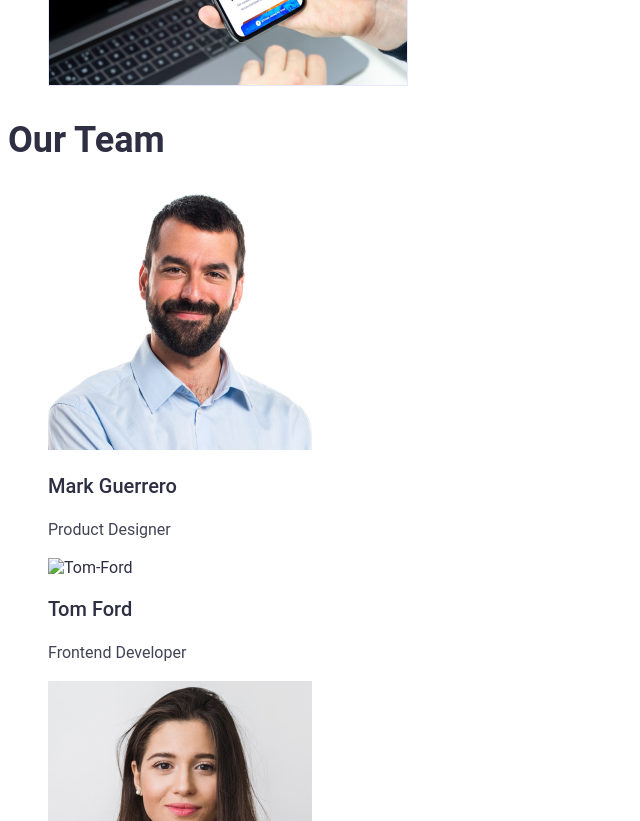
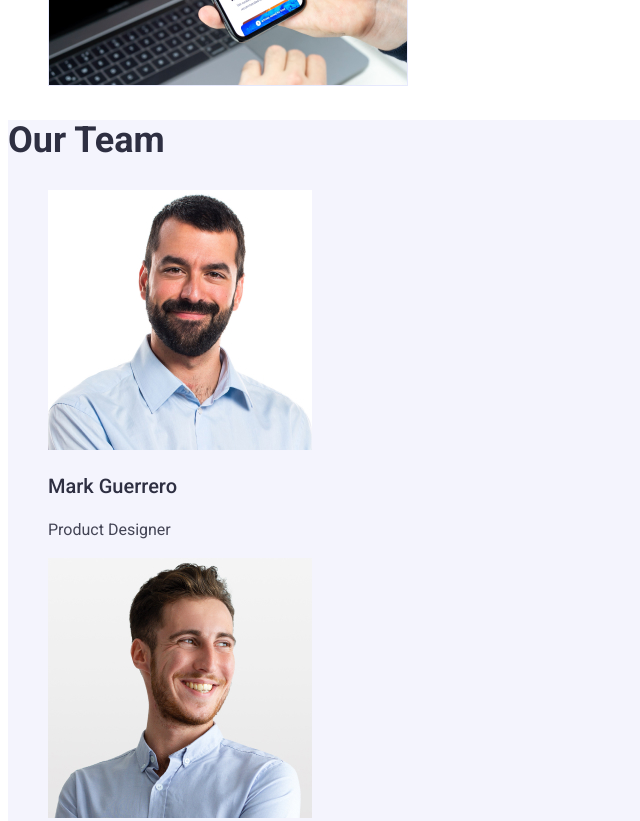
Before and after one commit to MarySovhyria/goit-markup-hw-02, a plain HTML site: page index.html in a window 1280 px wide. Shown: the part 1800-2621 px from the top of the page, without its empty margins (0-640 px from the left). Drawn offline with Linux system fonts and the light colour scheme.

Commit message:
Add files via upload

```diff
--- a/index.html
+++ b/index.html
@@ -6,6 +6,11 @@
     <meta name="viewport" content="width=device-width, initial-scale=1.0" />
     <title>Document</title>
     <link rel="stylesheet" href="./styles.css">
+    <link href="https://fonts.googleapis.com/css2?family=Roboto&display=swap" rel="stylesheet">
+    <link href="https://fonts.googleapis.com/css2?family=Roboto:wght@400;500&display=swap" rel="stylesheet">
+    <link href="https://fonts.googleapis.com/css2?family=Roboto:wght@400;500;700&display=swap" rel="stylesheet">
+    <link href="https://fonts.googleapis.com/css2?family=Roboto:wght@400;500;700;900&display=swap" rel="stylesheet">
+    <link href="https://fonts.googleapis.com/css2?family=Raleway:wght@800&family=Roboto:wght@400;500;700;900&display=swap" rel="stylesheet">
   </head>
   <body>
     <!-- header-section -->
@@ -100,7 +105,7 @@
         </ul>
       </section>
       <!-- team-section -->
-      <section>
+      <section class="team">
         <h2 class="section-title">Our Team</h2>
         <ul class="ul">
           <li>
--- a/styles.css
+++ b/styles.css
@@ -59,9 +59,13 @@ line-height: 24px;
 letter-spacing: 0.02em;
 list-style-type: none;
 }
-.address :active {
+.address :focus {
     color: #404BBF;
 }
+.address :hover {
+    color: #404BBF;
+}
+
 .address1 {
     text-decoration: none;
     color: #434455;
@@ -83,12 +87,16 @@ list-style-type: none;
     font-weight: 500;
     font-size: 16px;
     line-height: 24px;
+    cursor: pointer;
 }
 .button:hover {
     background-color: #404BBF;
 }
 .ul {
     list-style-type: none;
+}
+.team {
+    background-color: #F4F4FD
 }
 .feature-title {
     font-weight: 500;
```
Also changed, not shown: images/imgtom.jpg (added).
